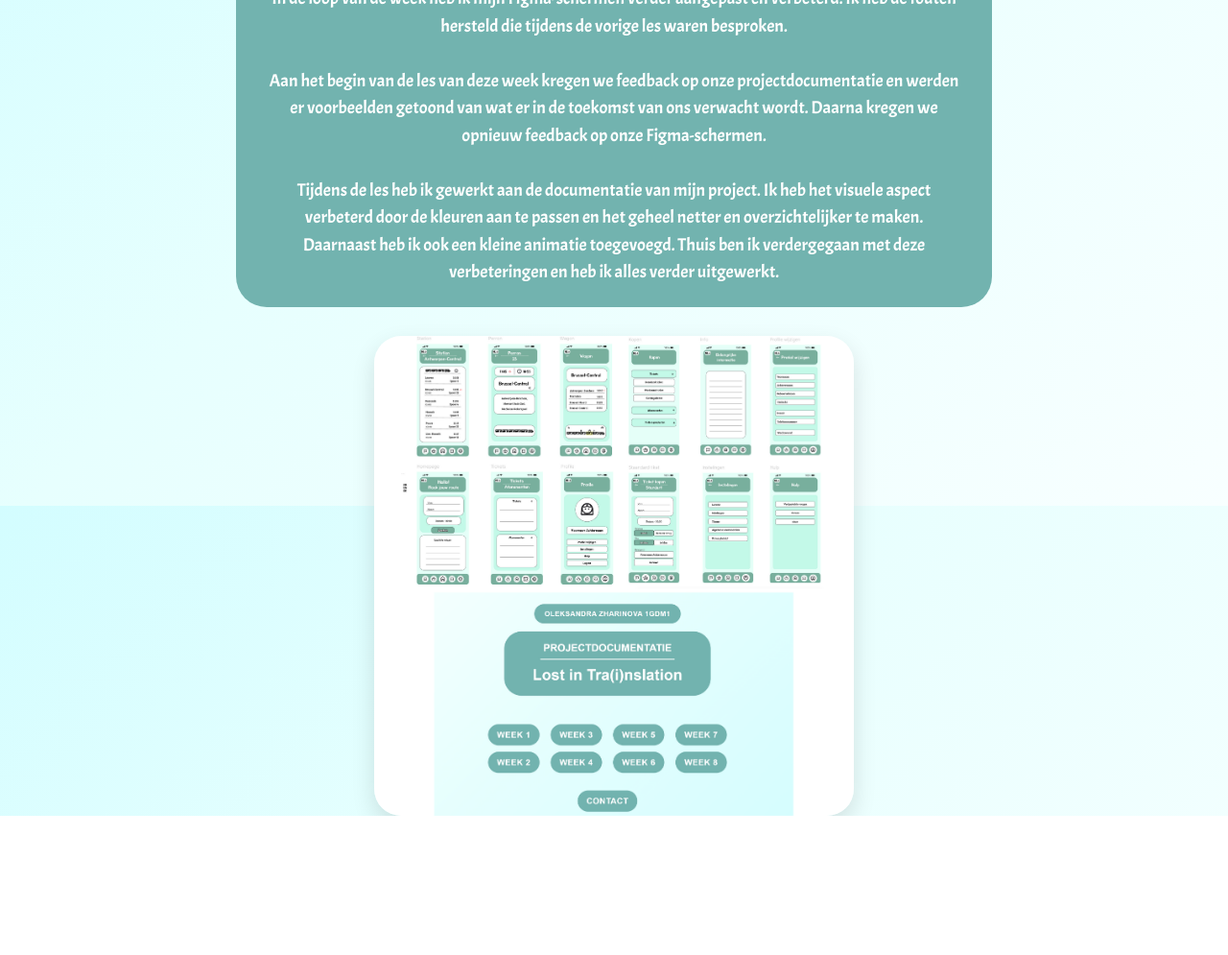
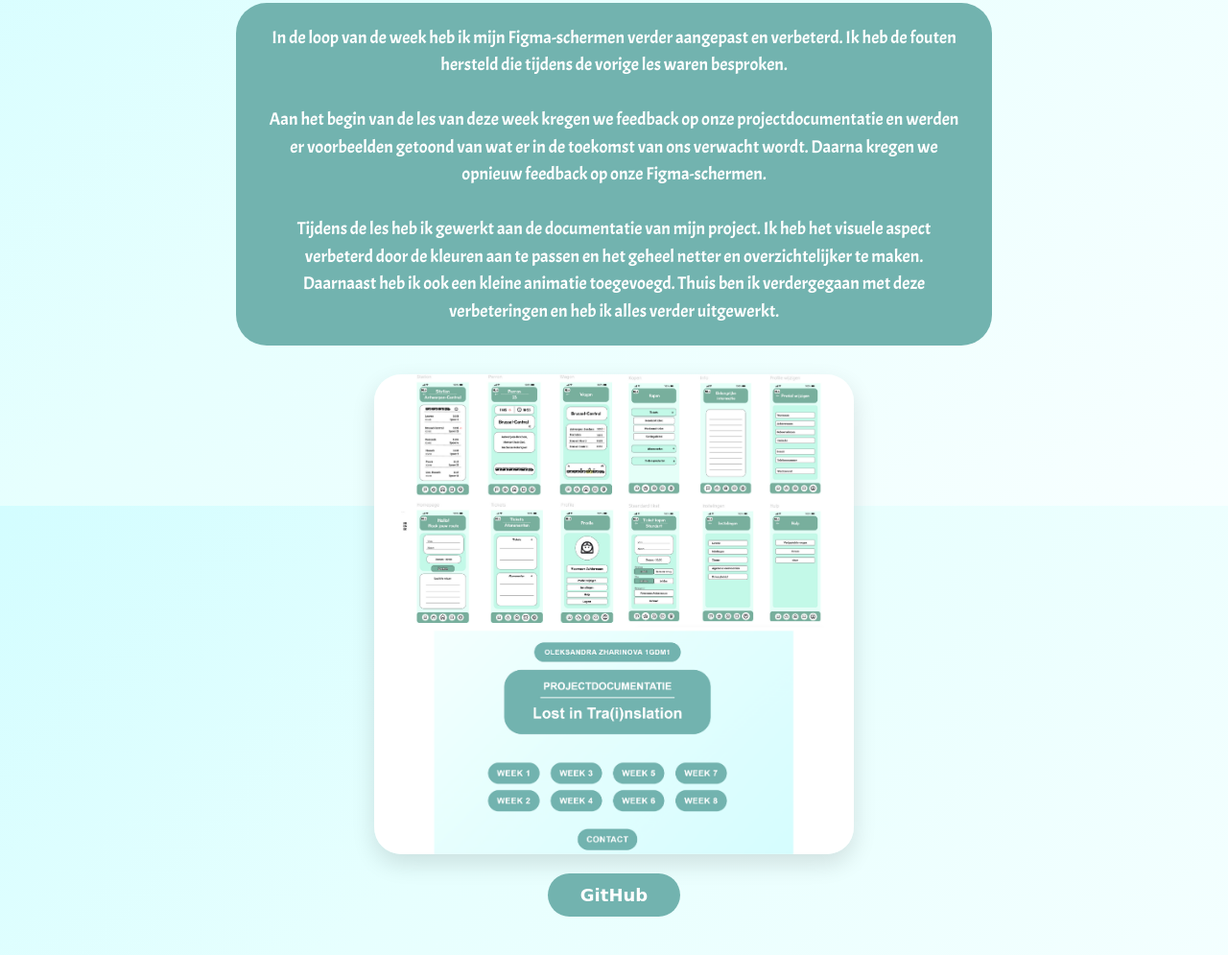
Before and after one commit to OleksandraZharinova/Projectdocumentatie_ZharinovaO, a website: page week11.html in a window 1280 px wide. Shown: the part 273-1268 px from the top of the page at 96% size. Before the commit the page ends 1123 px from the top, so only its background shows below. Drawn offline with Linux system fonts and the light colour scheme; a web font is replaced by a local one.

Commit message:
week11.html

```diff
--- a/week11.html
+++ b/week11.html
@@ -5,7 +5,7 @@
   <meta name="viewport" content="width=device-width, initial-scale=1.0" />
   <title>Week 11</title>
 
-  <!-- Zelfde Google Fonts als Week 1 -->
+  <!-- Google Fonts -->
   <link href="https://fonts.googleapis.com/css2?family=Chelsea+Market&family=Acme&display=swap" rel="stylesheet">
 
   <style>
@@ -16,14 +16,13 @@
 
     html {
       background: linear-gradient(135deg,
-        #d3fdff  0%,
+        #d3fdff 0%,
         #e7fffe 40%,
         #f8ffff 100%);
       background-attachment: fixed;
     }
 
     body {
-      background: transparent;
       min-height: 100vh;
       font-family: "Chelsea Market", cursive;
       padding: 40px;
@@ -51,7 +50,6 @@
       cursor: pointer;
       z-index: 2000;
       transition: transform 0.15s ease, background-color 0.2s ease;
-      font-family: "Chelsea Market", cursive;
     }
 
     .back-btn:hover {
@@ -78,7 +76,6 @@
       letter-spacing: 0.12em;
       font-weight: 600;
       margin-bottom: 5px;
-      font-family: "Chelsea Market", cursive;
     }
 
     .page-wrapper {
@@ -93,12 +90,11 @@
       padding: 22px 60px;
       border-radius: 55px;
       display: inline-block;
-      margin: 0 0 24px 0;
+      margin-bottom: 24px;
       text-transform: uppercase;
       letter-spacing: 0.14em;
       font-size: clamp(2.6rem, 6vw, 3.8rem);
       font-weight: 600;
-      font-family: "Chelsea Market", cursive;
     }
 
     /* ===== TEKST ===== */
@@ -107,7 +103,6 @@
       padding: 22px 34px;
       border-radius: 32px;
       font-size: 1.15rem;
-      font-weight: 500;
       max-width: 720px;
       margin: 0 auto 30px auto;
       line-height: 1.55;
@@ -123,9 +118,6 @@
       border-radius: 28px;
       box-shadow: 0 10px 25px rgba(0,0,0,0.12);
       cursor: pointer;
-      position: relative;
-      z-index: 1;
-      transform-origin: center center;
       transition: transform 0.4s ease-in-out;
     }
 
@@ -133,25 +125,47 @@
       transform: translateY(-115px) scale(1.45);
     }
 
+    /* ===== GITHUB KNOP ===== */
+    .github-bottom {
+      margin-top: 20px;      /* vaste afstand */
+      padding-bottom: 40px;
+      display: flex;
+      justify-content: center;
+    }
+
+    .side-btn {
+      background-color: #72b3af;
+      color: white;
+      text-decoration: none;
+      font-size: 18px;
+      padding: 12px 34px;
+      border-radius: 30px;
+      font-weight: 600;
+      transition: transform 0.15s ease, background-color 0.2s ease;
+    }
+
+    .side-btn:hover {
+      background-color: #6aa8a4;
+      transform: scale(1.06);
+    }
+
+    .button-animate {
+      animation: clickBounce 0.15s ease;
+    }
+
     /* ===== RESPONSIVE ===== */
     @media (max-width: 768px) {
-      body {
-        padding: 24px;
-      }
-
-      .week-image {
-        width: 90%;
-      }
-
-      .week-title {
-        padding: 18px 40px;
-      }
-
+      body { padding: 24px; }
+      .week-image { width: 90%; }
+      .week-title { padding: 18px 40px; }
       .back-btn {
         top: 16px;
         left: 16px;
         font-size: 13px;
         padding: 7px 16px;
+      }
+      .github-bottom {
+        margin-top: 16px;
       }
     }
   </style>
@@ -191,32 +205,45 @@
 
   </div>
 
+  <!-- GITHUB KNOP -->
+  <div class="github-bottom">
+    <a
+      href="https://github.com/OleksandraZharinova/Projectdocumentatie_ZharinovaO.git"
+      class="side-btn"
+      target="_blank"
+      rel="noopener noreferrer"
+      id="githubBtn"
+    >
+      GitHub
+    </a>
+  </div>
+
   <script>
-    // Kleine click-animatie voor de terugknop
+    // Terugknop animatie
     const backBtn = document.getElementById("backBtn");
     backBtn.addEventListener("click", () => {
       backBtn.classList.add("animate");
       setTimeout(() => backBtn.classList.remove("animate"), 200);
     });
 
-    // Zelfde zoom/scroll gedrag als de andere weken
+    // Afbeelding zoom
     const img = document.getElementById("weekImg");
-
     img.addEventListener("click", () => {
       const wasEnlarged = img.classList.contains("enlarged");
       img.classList.toggle("enlarged");
 
       if (!wasEnlarged) {
-        img.scrollIntoView({
-          behavior: "smooth",
-          block: "center"
-        });
+        img.scrollIntoView({ behavior: "smooth", block: "center" });
       } else {
-        window.scrollTo({
-          top: 0,
-          behavior: "smooth"
-        });
+        window.scrollTo({ top: 0, behavior: "smooth" });
       }
+    });
+
+    // GitHub knop animatie
+    const githubBtn = document.getElementById("githubBtn");
+    githubBtn.addEventListener("click", () => {
+      githubBtn.classList.add("button-animate");
+      setTimeout(() => githubBtn.classList.remove("button-animate"), 150);
     });
   </script>
 
```
